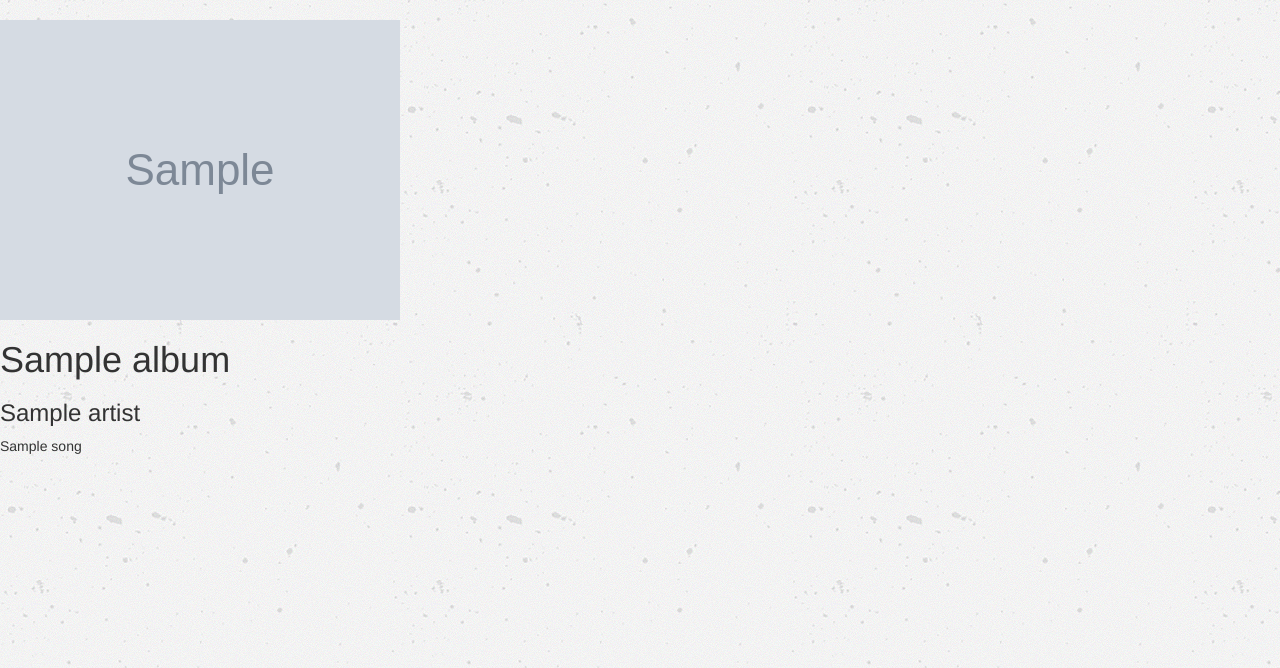
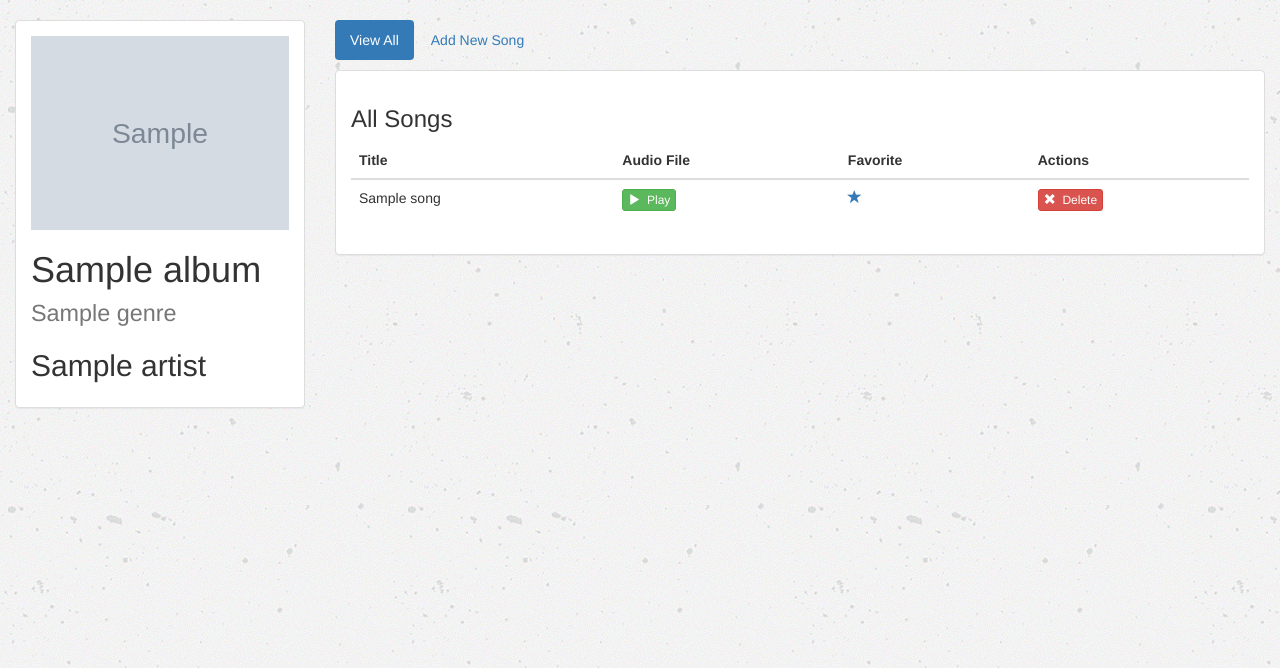
Before and after one commit to jebin007/django-demo, a Django app: template music/templates/music/detail.html in a window 1280 px wide. Shown: the part 52-720 px from the top of the page. Run offline with Django 3.2, Linux system fonts and the light colour scheme; the template is opened without the code that fills it: most values are stand-ins (such as "Sample title", 1, 10 or a date in 2020); grey boxes marked "Sample" are stand-in pictures; some libraries are stand-ins or nearby versions.

Commit message:
UpdateView and DeleteView -updated design view -imported reverse_lazy(for DeleteView) -created a class AlbumUpdate(UpdateView) -created a class AlbumDelete(DeleteView) -created url pattern for albumupdate() view -created url pattern for albumdelete() view

```diff
--- a/music/templates/music/detail.html
+++ b/music/templates/music/detail.html
@@ -1,17 +1,89 @@
 {% extends 'music/base.html' %}
-{% block title %} Album Details {% endblock %}
+{% block title %}{{ album }}{% endblock %}
 {% block body %}
 
-<img src="{{ album.album_logo }}">
-<h1>{{ album.album_title }}</h1>
-<h3>{{ album.artist }}</h3>
+<div class="container-fluid songs-container">
 
-    {% for song in album.song_set.all %}
-        {{ song.song_title }}
-            {% if song.is_favorite %}
-                <img src="http://i.imgur.com/b9b13Rd.png" />
-            {% endif %}
-        </br>
-    {% endfor %}
+    <div class="row">
+
+        <!-- Left Album Info -->
+        <div class="col-sm-4 col-md-3">
+            <div class="panel panel-default">
+                <div class="panel-body">
+                    <a href="{% url 'music:detail' album.id %}">
+                        {% if album.album_logo %}
+                            <img src="{{ album.album_logo }}" class="img-responsive">
+                        {% else %}
+                            <h3>No image to display</h3>
+                        {% endif %}
+                    </a>
+                    <h1>{{ album.album_title }} <small>{{  album.genre }}</small></h1>
+                    <h2>{{ album.artist }}</h2>
+                </div>
+            </div>
+        </div>
+
+        <!-- Right Song Info -->
+        <div class="col-sm-8 col-md-9">
+
+            <ul class="nav nav-pills" style="margin-bottom: 10px;">
+                <li role="presentation" class="active"><a href="{% url 'music:detail' album.id %}">View All</a></li>
+                <li role="presentation"><a href="#">Add New Song</a></li>
+            </ul>
+
+            <div class="panel panel-default">
+                <div class="panel-body">
+
+                    <h3>All Songs</h3>
+
+                    {% if error_message %}
+                        <p><strong>{{ error_message }}</strong></p>
+                    {% endif %}
+
+                    <table class="table">
+                        <thead>
+                        <tr>
+                            <th>Title</th>
+                            <th>Audio File</th>
+                            <th>Favorite</th>
+                            <th>Actions</th>
+                        </tr>
+                        </thead>
+                        <tbody>
+                        {% for song in album.song_set.all %}
+                            <tr>
+                                <td>{{ song.song_title }}</td>
+                                <td>
+                                    <a target="_blank" href="#">
+                                        <button type="button" class="btn btn-success btn-xs">
+                                            <span class="glyphicon glyphicon-play"></span>&nbsp; Play
+                                        </button>
+                                    </a>
+                                </td>
+                                <td>
+                                    <a href="#" class="btn-favorite"><span class="glyphicon glyphicon-star {% if song.is_favorite %}active{% endif %}"></span></a>
+                                </td>
+                                <td>
+                                    <form action="#" method="post" style="display: inline;">
+                                        {% csrf_token %}
+                                        <input type="hidden" name="song_id" value="{{ song.id }}" />
+                                        <button type="submit" class="btn btn-danger btn-xs">
+                                            <span class="glyphicon glyphicon-remove"></span>&nbsp; Delete
+                                        </button>
+                                    </form>
+                                </td>
+                            </tr>
+                        {% endfor %}
+                        </tbody>
+                    </table>
+
+                </div>
+            </div>
+
+        </div>
+
+    </div>
+
+</div>
 
 {% endblock %}
--- a/music/urls.py
+++ b/music/urls.py
@@ -10,4 +10,10 @@ urlpatterns = [
 
     # /music/album/add
     url(r'album/add/$', views.AlbumCreate.as_view(), name='album-add'),
+
+    # /music/album/2/
+    url(r'album/(?P<pk>[0-9]+)/$', views.AlbumUpdate.as_view(), name='album-update'),
+
+    # /music/album/2/delete/
+    url(r'album/(?P<pk>[0-9]+)/delete/$', views.AlbumDelete.as_view(), name='album-delete'),
 ]
```
Also changed, not shown: music/templates/music/index.html (+53 -9 lines), music/views.py (+8 -0 lines), db.sqlite3.
